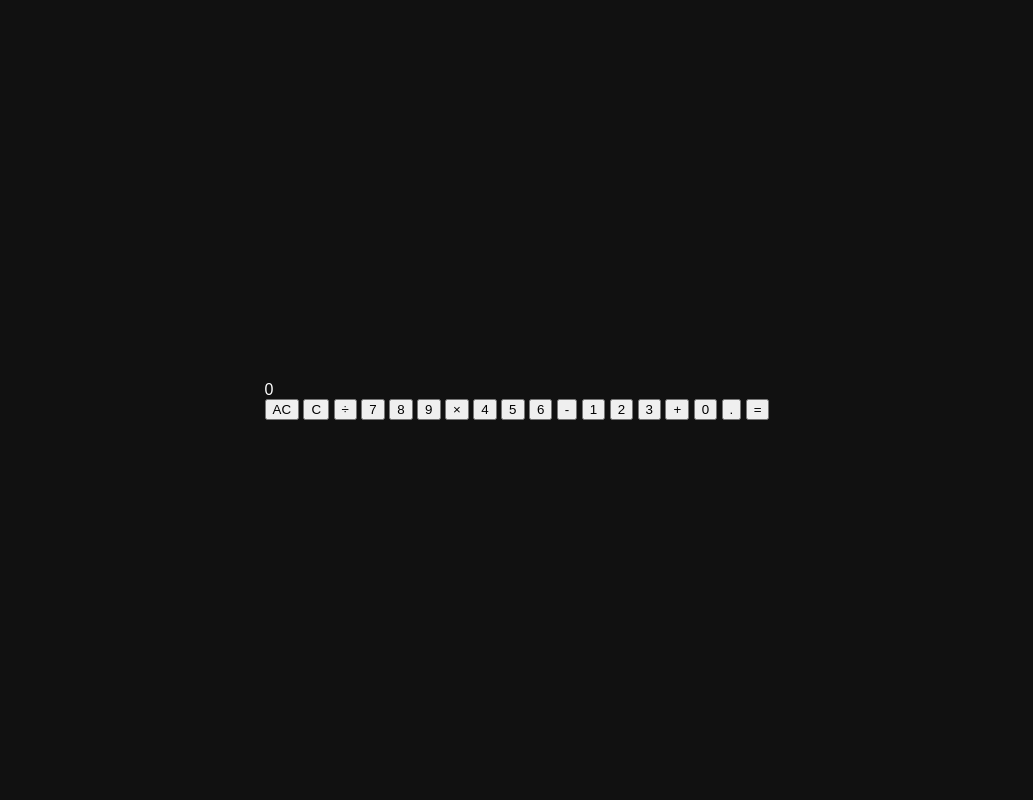
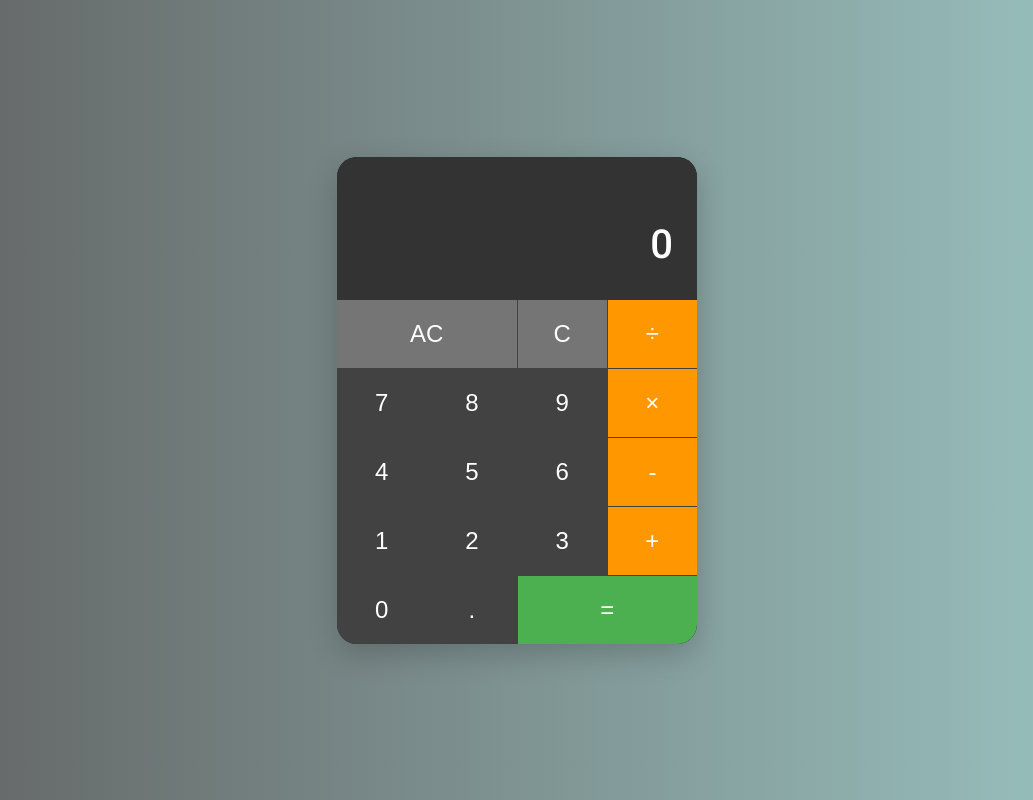
Before and after one commit to Britannica-art/assignment, a plain HTML site: page index.html in a window 1280 px wide. Shown: the whole page, without its empty margins (123-1156 px from the left). Drawn offline with Linux system fonts and the light colour scheme.

Commit message:
Update style.css

```diff
--- a/style.css
+++ b/style.css
@@ -1,116 +1,115 @@
+/* 基本的なスタイルとフォントのインポート */
+@import url('https://fonts.googleapis.com/css2?family=Roboto:wght@300;400;500&display=swap');
+
+*, *::before, *::after {
+    box-sizing: border-box;
+    margin: 0;
+    padding: 0;
+}
 
 body {
-    background-color: #111;
-    color: #fff;
-    font-family: 'Arial', sans-serif;
+    font-family: 'Roboto', sans-serif;
+    background: linear-gradient(to right, #616161, #9bc5c3);
     display: flex;
     justify-content: center;
     align-items: center;
-    height: 100vh;
-    margin: 0;
-    /* タッチ操作での画面スクロールを無効化 */
-    overflow: hidden;
+    min-height: 100vh;
 }
 
-.container {
-    text-align: center;
-    position: relative;
+/* 電卓全体のコンテナ */
+.calculator {
     width: 100%;
-    max-width: 600px; /* キャンバスの幅に合わせる */
+    max-width: 360px;
+    background-color: #212121;
+    border-radius: 20px;
+    box-shadow: 0 10px 30px rgba(0, 0, 0, 0.2);
+    overflow: hidden;
+    display: flex;
+    flex-direction: column;
 }
 
-h1 {
-    color: #0f0;
+/* 計算結果表示画面 */
+.display {
+    background-color: #333;
+    color: white;
+    padding: 2rem 1.5rem;
+    text-align: right;
+    word-wrap: break-word;
+    word-break: break-all;
+    min-height: 120px;
+    display: flex;
+    flex-direction: column;
+    justify-content: space-between;
 }
 
-canvas {
-    background-color: #000;
-    border: 2px solid #0f0;
-    display: block;
-    margin: 0 auto;
-    max-width: 100%;
+.previous-operand {
+    font-size: 1.5rem;
+    color: rgba(255, 255, 255, 0.7);
+    min-height: 32px;
 }
 
-/* メッセージと操作方法を重ねて表示するためのラッパー */
-#overlay {
-    position: absolute;
-    top: 40%;
-    left: 50%;
-    transform: translate(-50%, -50%);
-    width: 100%;
+.current-operand {
+    font-size: 2.5rem;
+    font-weight: 500;
 }
 
-#message {
-    font-size: 48px;
-    color: #f00;
-    display: none; /* 最初は非表示 */
-    text-shadow: 2px 2px #000;
-    margin-bottom: 20px;
+/* ボタンのグリッドレイアウト */
+.buttons {
+    display: grid;
+    grid-template-columns: repeat(4, 1fr);
+    gap: 1px; /* ボタンの間に細い線を作る */
+    background-color: #424242;
 }
 
-#controls-info {
-    display: block; /* 最初は表示 */
-    background-color: rgba(0, 50, 0, 0.7);
-    padding: 10px 20px;
-    border-radius: 8px;
-    border: 1px solid #0f0;
-    max-width: 300px;
-    margin: 0 auto;
-    text-align: left;
-    line-height: 1.6;
-}
-#controls-info h2 {
-    margin-top: 0;
-    text-align: center;
+/* ボタンの共通スタイル */
+.buttons button {
+    font-size: 1.5rem;
+    padding: 1.25rem 0;
+    border: none;
+    background-color: #424242;
+    color: white;
+    cursor: pointer;
+    transition: background-color 0.2s ease;
 }
 
-#startButton {
-    margin-top: 20px;
-    padding: 10px 20px;
-    font-size: 18px;
-    background-color: #0f0;
-    color: #000;
-    border: none;
-    cursor: pointer;
-    font-weight: bold;
+.buttons button:hover {
+    background-color: #616161;
 }
 
-#startButton:hover {
-    background-color: #fff;
+.buttons button:active {
+    background-color: #757575;
 }
 
-/* スマホ用操作ボタン */
-#touch-controls {
-    display: flex;
-    justify-content: space-between;
-    align-items: center;
-    width: 90%;
-    max-width: 400px;
-    margin: 15px auto 0;
+/* 横に2マス分のボタン */
+.span-two {
+    grid-column: span 2;
 }
 
-#touch-controls button {
-    width: 70px;
-    height: 70px;
-    font-size: 24px;
-    background-color: rgba(0, 255, 0, 0.3);
-    color: #fff;
-    border: 2px solid #0f0;
-    border-radius: 50%;
-    user-select: none; /* テキスト選択を防ぐ */
-    -webkit-user-select: none;
+/* 演算子ボタンのスタイル */
+.buttons button[data-operator] {
+    background-color: #ff9800;
 }
 
-#touch-controls button:active {
-    background-color: rgba(0, 255, 0, 0.6);
+.buttons button[data-operator]:hover {
+    background-color: #fb8c00;
 }
 
-#fire-btn {
-    font-size: 20px;
-    font-weight: bold;
-    background-color: rgba(255, 0, 0, 0.3);
-    border-color: #f00;
+/* ACボタンとCボタンのスタイル */
+.buttons button[data-all-clear],
+.buttons button[data-delete] {
+    background-color: #757575;
 }
-#fire-btn:active {
-     background-color: rgba(255, 0, 0, 0.6);
+
+.buttons button[data-all-clear]:hover,
+.buttons button[data-delete]:hover {
+    background-color: #9e9e9e;
 }
+
+/* =ボタンのスタイル */
+.buttons button[data-equals] {
+    background-color: #4caf50;
+}
+
+.buttons button[data-equals]:hover {
+    background-color: #43a047;
+}
```
